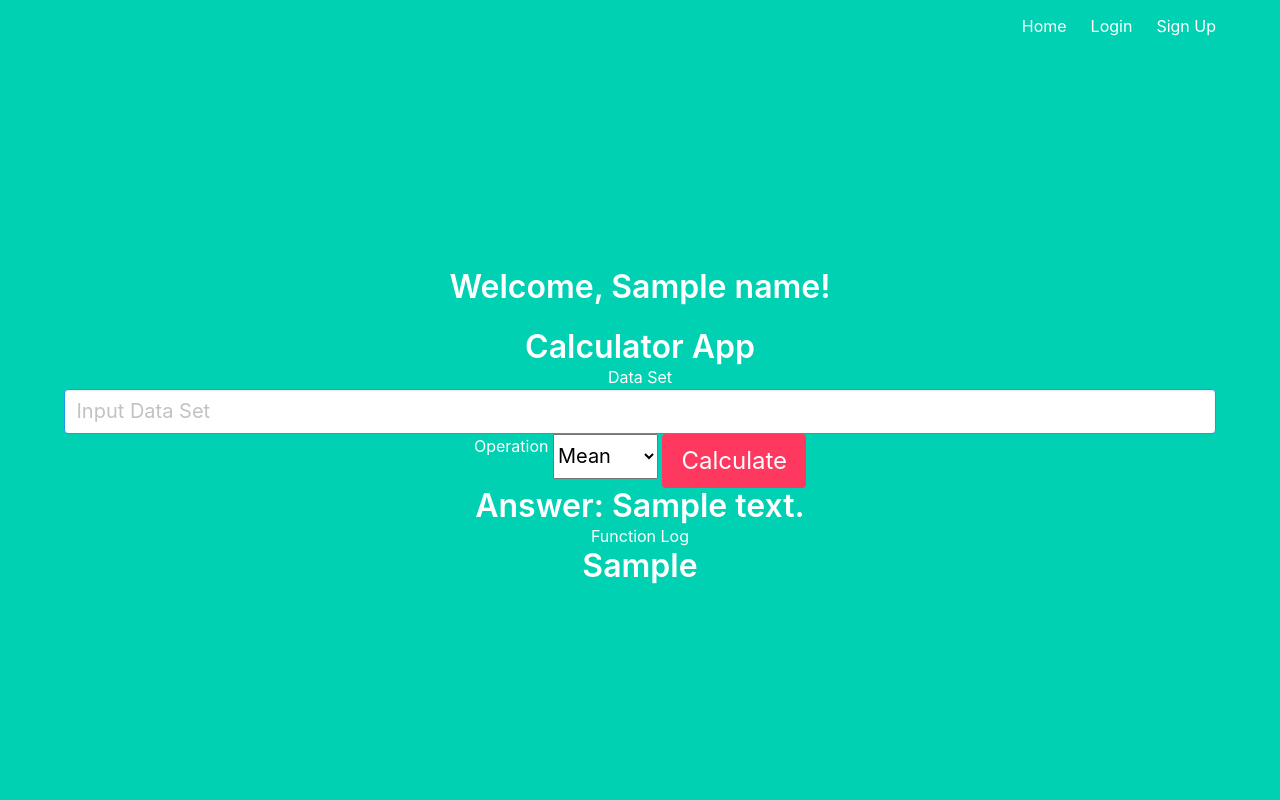
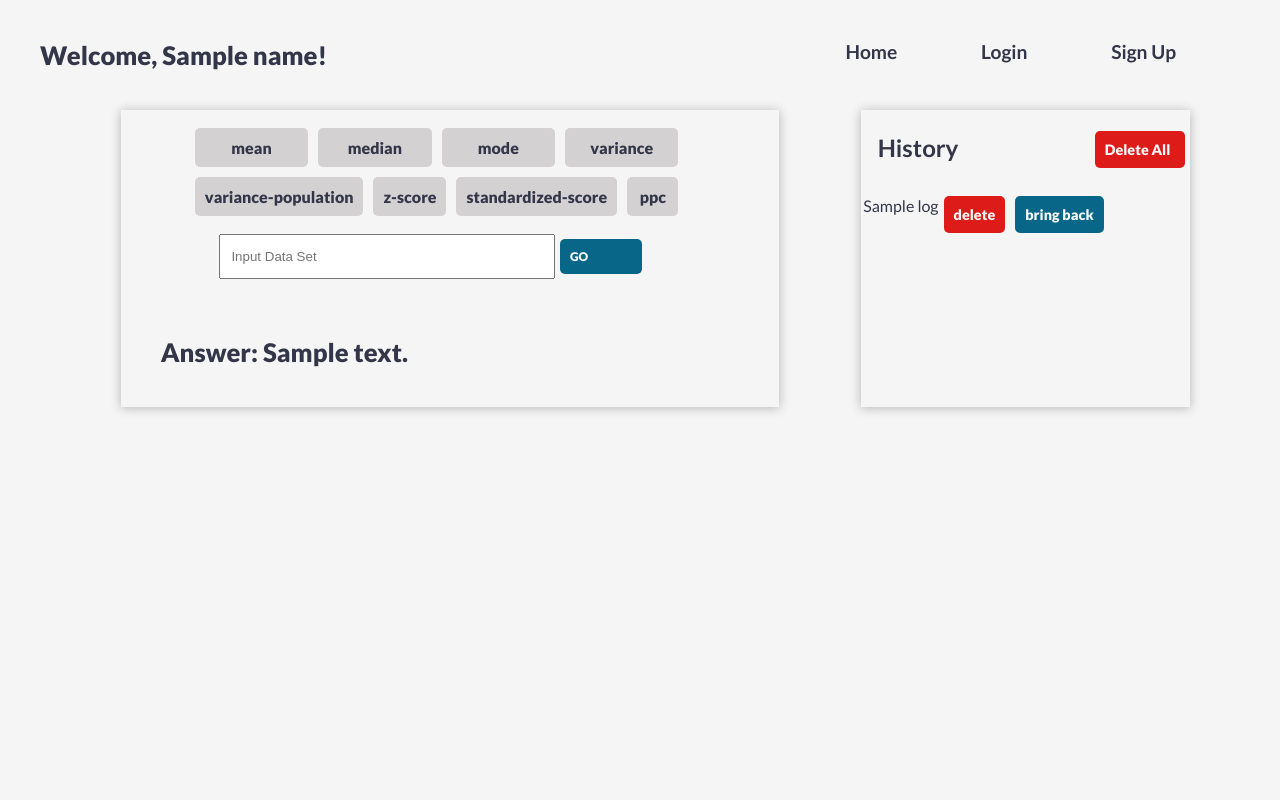
Before and after one commit to am2892/MiniProj3, a Flask app: template project/templates/profile.html in a window 1280 px wide. Run offline with Flask 2, Linux system fonts and the light colour scheme; the template is opened without the code that fills it: most values are stand-ins (such as "Sample title", 1, 10 or a date in 2020).

Commit message:
converted dropdown to buttons and added styles

```diff
--- a/project/main.py
+++ b/project/main.py
@@ -9,7 +9,6 @@ def index():
     return render_template('index.html')
 
 logCount = []
-
 @main.route('/profile', methods=['GET', 'POST'])
 @login_required
 def profile():
@@ -38,6 +37,26 @@ def profile():
             from project.StatisticalFunctions import variance
             answer = float(variance(dataset))
             return render_template('profile.html', answer=answer, logCount=logCount, name=current_user.name)
+        elif operation == 'variance-population':
+            logCount.append('variance population proportion of ' + dataset)
+            from project.StatisticalFunctions import variancePopulationProportion
+            answer = float(variancePopulationProportion(dataset))
+            return render_template('profile.html', answer=answer, logCount=logCount, name=current_user.name)
+        elif operation == 'z-score':
+            logCount.append('zScores of ' + dataset)
+            from project.StatisticalFunctions import zScore
+            answer = zScore(dataset)
+            return render_template('profile.html', answer=answer, logCount=logCount, name=current_user.name)
+        elif operation == 'standardized-score':
+            logCount.append('standardized score of ' + dataset)
+            from project.StatisticalFunctions import standardizedScore
+            answer = standardizedScore(dataset)
+            return render_template('profile.html', answer=answer, logCount=logCount, name=current_user.name)
+        elif operation == 'ppc':
+            logCount.append('population correlation coefficient of ' + dataset)
+            from project.StatisticalFunctions import populationCorrelationCoefficient
+            answer = float(populationCorrelationCoefficient(dataset))
+            return render_template('profile.html', answer=answer, logCount=logCount, name=current_user.name)
         else:
             return render_template('profile.html', name=current_user.name)
 
--- /dev/null
+++ b/project/static/styles/styles.css
@@ -0,0 +1,161 @@
+* {
+    padding: 0;
+    margin: 0;
+}
+html {
+    overflow-x: hidden;
+    background-color: #f5f5f5;
+}
+
+.navbar {
+    float: right;
+    margin-right: 5%;
+    font-family: Lato, Avenir, Arial, Helvetica, sans-serif;
+}
+.navbar-item {
+    margin: 40px;
+    font-size: 1.2rem;
+    font-weight: 600;
+    text-decoration: none;
+    color: #323648;
+}
+.navbar-item:hover {
+    opacity: .7;
+}
+.app-container {
+    margin-top: 10vh;
+    display: flex;
+    flex-direction: row;
+}
+.title {
+    margin: 40px;
+    font-size: 1.6rem;
+    font-weight: 900;
+    text-decoration: none;
+    color: #323648;
+    font-family: Lato, Avenir, Arial, Helvetica, sans-serif;
+}
+.calculator-wrapper {
+    display: flex;
+    flex-direction: column;
+    flex: 5;
+}
+.calculator-container {
+    width: 80%;
+    margin-left: 10%;
+    box-shadow: 0px 1px 10px rgba(34, 34, 34, 0.3);
+}
+.buttons-container {
+    display: flex;
+    flex-direction: column;
+    width: 75%;
+    margin-left: 10.5%;
+    margin-top: 2%;
+}
+.buttons-row {
+    display: flex;
+    flex-direction: row;
+}
+.button {
+    display: flex;
+    border: none;
+    outline: none;
+    flex:1;
+    padding: 10px;
+    font-size: 1rem;
+    text-align: center;
+    font-weight: 900;
+    margin: 5px;
+    color: #323648;
+    border-radius: 5px;
+    font-family: Lato, Avenir, Arial, Helvetica, sans-serif;
+    background-color: #d3d1d1;
+}
+.button:hover {
+    opacity: .7;
+    cursor: pointer;
+}
+.button:active {
+    background: red;
+}
+.calculate {
+    background-color: #086788;
+    color: #fafafa;
+    font-size: .75rem;
+}
+.input-wrapper {
+    width: 65%;
+    display: flex;
+    flex-direction: row;
+    margin-left: 15%;
+    margin-top: 2%;
+}
+.input {
+    flex: 5;
+    padding: 10px;
+    display: flex;
+}
+.second {
+    display: none;
+}
+.input-wrapper button {
+    flex: 1;
+    display: flex;
+}
+.page-wrapper {
+    display: flex;
+    flex-direction: row;
+    width: 90%;
+    margin-left: 3%;
+}
+.log-wrapper {
+    display: flex;
+    flex-direction: column;
+    flex: 2;
+    box-shadow: 0px 1px 10px rgba(34, 34, 34, 0.3);
+}
+
+.log-container {
+    /* border: 1px solid red; */
+}
+.title-container {
+    /* border: 1px solid red; */
+    display: flex;
+    flex-direction: row;
+    margin-top: 5%;
+}
+.title-container h1 {
+    flex: 3;
+    color: #323648;
+    font-family: Lato, Avenir, Arial, Helvetica, sans-serif;
+    margin-left: 5%;
+    margin-top: 2%;
+}
+.title-container button {
+    flex: 1;
+}
+.table-row {
+    display: flex;
+    margin-top: 2vh;
+    flex-direction: row;
+}
+.log {
+    font-size: 1rem;
+    color: #323648;
+    font-family: Lato, Avenir, Arial, Helvetica, sans-serif;
+    margin-top: 2%;
+    flex: 1;
+}
+.bring-back {
+    background-color: #086788;
+    font-size: .9rem;
+    color: #fafafa;
+    flex: 1;
+}
+
+.delete {
+    background-color: #DD1C1A;
+    color: #fafafa;
+    flex: 1;
+    font-size: .9rem;
+}
--- a/project/templates/base.html
+++ b/project/templates/base.html
@@ -6,7 +6,8 @@
     <meta http-equiv="X-UA-Compatible" content="IE=edge">
     <meta name="viewport" content="width=device-width, initial-scale=1">
     <title>Flask Auth Example</title>
-    <link rel="stylesheet" href="https://cdnjs.cloudflare.com/ajax/libs/bulma/0.7.2/css/bulma.min.css" />
+    <link rel= "stylesheet" type= "text/css" href= "{{ url_for('static',filename='styles/styles.css') }}">
+    <link href="https://fonts.googleapis.com/css?family=Lato:400,700,900&display=swap" rel="stylesheet">
 </head>
 
 <body>
--- a/project/templates/index.html
+++ b/project/templates/index.html
@@ -2,9 +2,9 @@
 
 {% block content %}
 <h1 class="title">
-  Welcome to this page
+  Welcome to this thing
 </h1>
 <h2 class="subtitle">
-  Easy authentication and authorization in Flask.
+  Statistical Calculator
 </h2>
 {% endblock %}
--- a/project/templates/profile.html
+++ b/project/templates/profile.html
@@ -1,81 +1,69 @@
 {% extends "base.html" %}
-<style>
-      .alert {
-        background: green;
-        padding: 1rem;
-        border-radius: 5px;
-        color: white;
-        margin: 1rem;
-      }
-      .app-container {
-          width: 100%;
-          display: flex;
-          flex-direction: row;
-      }
-      .dataset-input {
-        padding: 20px;
-      }
-      .form-wrapper {
-          flex: 2;
-      }
-      .log-wrapper {
-          display: flex;
-          flex-direction: column;
-          flex: 1;
-          border: 1px solid green;
-          height: 500px;
-          width: 50%
-      }
-      .log-container {
-          width: 80%;
-          margin-left:5%;
-          border: 1px solid red;
-          height: 80%;
-      }
-      .log-container__count {
-          font-size: 50px;
-      }
-    </style>
 {% block content %}
 <h1 class="title">
   Welcome, {{ name }}!
 </h1>
-<div class="app-container">
-
     <!-- Form -->
-    <div class="container form-wrapper">
-    <div class="container">
-      <h3 class="title">Calculator App</h3>
+    <div class="page-wrapper">
+      <div class="calculator-wrapper">
+          <div class="calculator-container">
+            <form action="/profile" method="POST">
+                <div class="buttons-container">
+                  <div class="buttons-row">
+                    <input type="submit" value="mean" class="button" type="submit" name="function" />
+                    <input type="submit" value="median" class="button" type="submit" name="function" />
+                    <input type="submit" value="mode" class="button" type="submit" name="function" />
+                    <input type="submit" value="variance" class="button" type="submit" name="function" />
                   </div>
-      <form action="/profile" method="POST">
-        <label for="Number One">Data Set</label>
+                  <div class="buttons-row">
+                    <input type="submit" value="variance-population" class="button" type="submit" name="function" />
+                    <input type="submit" value="z-score" class="button" type="submit" name="function" />
+                    <input type="submit" value="standardized-score" class="button" type="submit" name="function" />
+                    <input type="submit" value="ppc" class="button" type="submit" name="function" />
+                  </div>
+                </div>
+                <div class="input-wrapper">
                   <input
                   type="text"
                   placeholder="Input Data Set"
-          class="input is-info is-medium"
+                  class="input"
                   name="dataset"
                 />
-        <label for="Operation">Operation</label>
-        <select class="select is-info is-medium" name="function">
-          <option value="mean">Mean</option>
-          <option value="median">Median</option>
-          <option value="mode">Mode</option>
-          <option value="variance">Variance</option>
-        </select>
+                <input
+                  type="text"
+                  placeholder="second nput Data Set"
+                  class="input second"
+                  name="dataset2"
+                />
+                <button class="button calculate">GO</button>
+                </div>
 
-        <input type="submit" value="Calculate" class="button is-danger is-large" />
+              </form>
               <br />
               <div class="alert">
               <h1 class="title">Answer: {{ answer }} </h1>
             </div>
-      </form>
+        </div>
         </div>
       <div class="log-wrapper">
-        <h1>Function Log</h1>
         <div class="log-container">
-        <h1 class="title">{{ logCount }}</h1>
-
+          <div class="title-container">
+            <h1>History</h1>
+            <button class="button delete">Delete All</button>
           </div>
+        <table class="functions-container">
+          {% for log in logCount %}
+          <tr class="table-row">
+            <td class='log'>{{log}}</td>
+            <td>
+              <button class="button delete">delete</button>
+            </td>
+            <td>
+              <button class="button bring-back">bring back</button>
+            </td>
+          </tr>
+        {% endfor %}
+        </table>
         </div>
     </div>
 {% endblock %}
```
Also changed, not shown: project/StatisticalFunctions.py (+37 -23 lines), README.md. Lines whose indentation alone changed are shown as unchanged.
